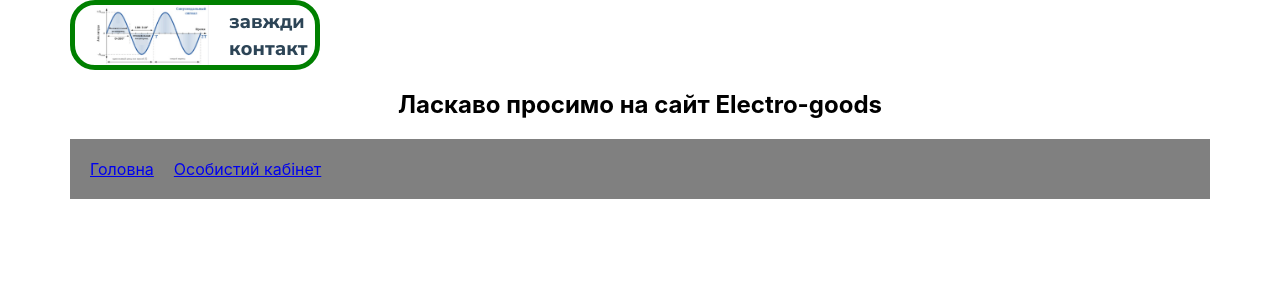
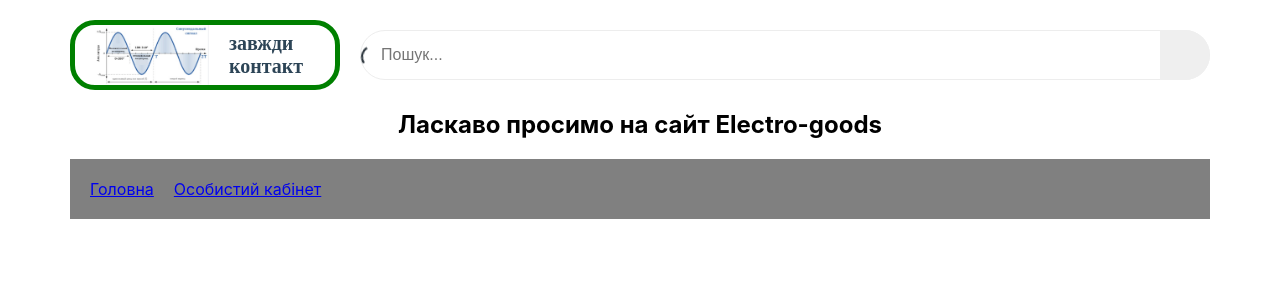
Before and after one commit to TheK0S/electro-goods, a React (Create React App) app: page / in a window 1280 px wide. Shown: the top 300 px of the page. Built offline with nearby package versions, Linux system fonts and the light colour scheme.

Commit message:
add search-Panel

```diff
--- a/src/components/Header/Header.scss
+++ b/src/components/Header/Header.scss
@@ -1 +1,9 @@
 @import "../../variables.scss";
+
+.header {
+    display: flex;
+    justify-content: space-between;
+    align-items: center;
+
+
+}
--- a/src/components/Header/Header.tsx
+++ b/src/components/Header/Header.tsx
@@ -1,11 +1,13 @@
+import { Logo } from '../Logo/Logo';
+import { SearchPanel } from '../SearchPanel/SearchPanel';
 import './Header.scss';
-import { Logo } from '../Logo/Logo';
+
 
 export const Header = () => {
     return (
-        <header className='Header'>
+        <header className='header'>
             <Logo />
-            {/* <SearchPanel/> */}
+            <SearchPanel/>
             {/* <ContactsPanel/> */}
             {/* <FavoriteIcon/> */}
             {/* <ProductsCartPanel/> */}
--- a/src/components/Logo/Logo.scss
+++ b/src/components/Logo/Logo.scss
@@ -1,10 +1,11 @@
 @import '../../variables.scss';
 // @import '../../fonts/fonts.scss';
-@import url('https://fonts.googleapis.com/css2?family=Nunito+Sans:ital,opsz,wght@0,6..12,200;0,6..12,300;0,6..12,400;0,6..12,500;0,6..12,600;0,6..12,700;0,6..12,800;1,6..12,1000&display=swap');
+// @import url('https://fonts.googleapis.com/css2?family=Nunito+Sans:ital,opsz,wght@0,6..12,200;0,6..12,300;0,6..12,400;0,6..12,500;0,6..12,600;0,6..12,700;0,6..12,800;1,6..12,1000&display=swap');
 .logo{
     display: flex;
     justify-content: space-between;
-    width: 240px;
+    width: $width-logo-lx;
+    min-width: $width-logo-lx;
     height: 60px;
     border: 5px solid green;
     border-radius: 25px;
--- /dev/null
+++ b/src/components/SearchPanel/SearchPanel.scss
@@ -0,0 +1,97 @@
+@import '../../variables.scss';
+
+.search-form-wrap {
+    height: 50px;
+    min-width: calc(100% - $width-logo-lx - 30px);
+}
+
+.form-element-wrapper{
+    display: flex;
+    position: relative;
+}
+
+.loader-circle{
+    width: 20px;
+    height: 20px;
+    min-width: 20px;
+    display: block;
+    align-self: center;
+    position: absolute;
+    top: 50%;
+    transform: translateY(-50%);
+    left: 1px;
+    background-repeat: 100%;
+}
+
+.loader-circle:before {
+    position: absolute;
+    content: "";
+    top: 0;
+    left: 0;
+    width: 20px;
+    height: 20px;
+    border-width: 2px;
+    border-radius: 100%;
+    border-style: solid;
+    border-color: transparent;
+    z-index: 100;
+    border-top-color: #2b343c;
+    animation: loader-spin 1s infinite;
+}
+
+@keyframes loader-spin {
+    0% {
+        transform: rotate(0);
+    }
+    100% {
+        transform: rotate(360deg);
+    }
+   }
+
+.input-search{
+    width: 100%;
+    height: 48px;
+    padding: 0 34px 0 20px;
+    border-radius: 40px;
+    border: 1px solid #ededed;
+    color: #999;
+    font-size: 16px;
+    line-height: 24px;
+}
+
+.btn-search{
+    position: absolute;
+    width: 50px;
+    right: 0;
+    top: 0;
+    bottom: 0;
+    // background: rgba(232, 167, 167, 0.3);
+    border-radius: 0 40px 40px 0;
+    border: none;
+    img{
+        width: 5%;
+        font-size: 20px;
+    color: #ff8d35;
+    }
+}
+
+.icon-search{
+
+}
+
+.icon-search:before {
+
+    content: '\e84e';
+    font-size: 20px;
+    color: $clr-secondary;
+    cursor: pointer;
+    font-family: fontello;
+    font-style: normal;
+    font-weight: 400;
+    display: inline-block;
+    text-decoration: inherit;
+    text-align: center;
+    font-variant: normal;
+    text-transform: none;
+    line-height: 1em;
+}
--- /dev/null
+++ b/src/components/SearchPanel/SearchPanel.tsx
@@ -0,0 +1,26 @@
+import "./SearchPanel.scss";
+
+export const SearchPanel = () => {
+
+  let setDataSearchValue = (e: React.ChangeEvent<HTMLInputElement>) => {
+    const dataSearchValue = e.target.value
+
+  }
+
+  return (
+    <div className="search-form-wrap">
+      <div className="form-element-wrapper">
+        <div className="loader-circle" id="header-search-loader">
+          </div>  {/*show loader*/ }
+        <input type="text" className="form-control input-search ui-autocomplete-input" id="header-search-field" name="term" value="" placeholder="Пошук..." autoComplete="off"/>
+          <button className="btn-search">
+          <i className="icon-search"></i>
+          </button>
+      </div>
+      <div className="search-results" id="header-search-result">
+        {/* <ul className="ui-autocomplete ui-front ui-menu ui-widget ui-widget-content" id="ui-id-1" > */}
+        {/* </ul> */}
+      </div>
+    </div>
+  );
+};
--- a/src/variables.scss
+++ b/src/variables.scss
@@ -1,3 +1,5 @@
+// @import url('https://fonts.googleapis.com/css2?family=Nunito+Sans:ital,opsz,wght@0,6..12,200;0,6..12,300;0,6..12,400;0,6..12,500;0,6..12,600;0,6..12,700;0,6..12,800;1,6..12,1000&display=swap');
+
 /*colors*/
 $clr-main:#2c4456;
 $clr-secondary: #ff8d35;
@@ -17,6 +19,8 @@ $clr-mainText:$clr-secondary;
 // $width-cart-md: 150px;
 // $width-cart-lg: 150px;
 // $width-cart-lx: 150px;
+
+$width-logo-lx: 260px;
 
 :root{
     $sidebar-width: 100px;
@@ -55,6 +59,7 @@ $width-lx: 1140px;
 }
 
 .grid-container {
+    padding-top: 20px;
     $max-width: $width-lx;
     $min-width: $width-xs;
     $flap: minmax(20px, 1fr);
```
Also changed, not shown: public/search-icon.png (added), src/components/SearchPanel/search-icon.png (added).
